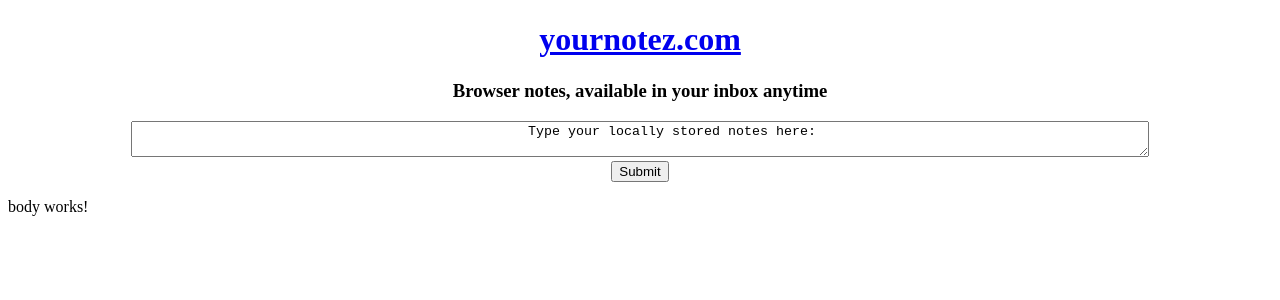
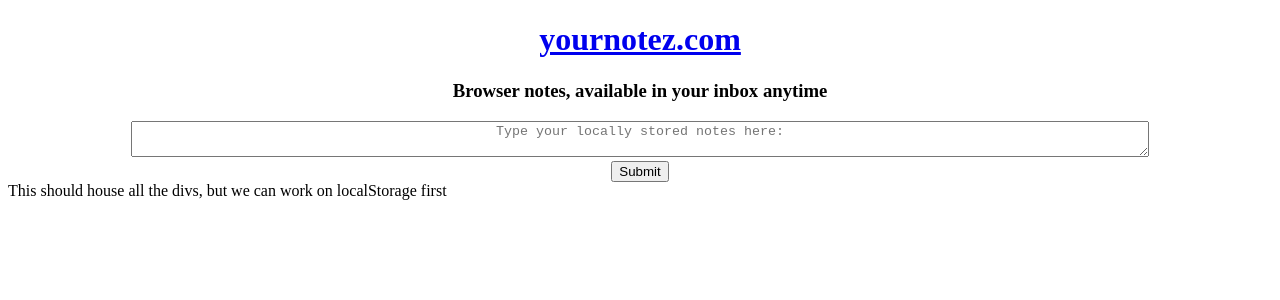
Before and after one commit to nikhilkulkarni1755/yournotez, an Angular app in the folder yournotez/: page / in a window 1280 px wide. Shown: the top 300 px of the page. Built offline with nearby package versions, Linux system fonts and the light colour scheme.

Commit message:
localStorage init

```diff
--- a/yournotez/src/app/body/body.component.css
+++ b/yournotez/src/app/body/body.component.css
@@ -0,0 +1,3 @@
+p {
+    font-size: 20px;
+}
--- a/yournotez/src/app/body/body.component.html
+++ b/yournotez/src/app/body/body.component.html
@@ -1,4 +1,7 @@
-<p>body works!</p>
+<!-- <p>body works!</p> -->
 <div>
+    <!-- <p id="one">{{data}}</p>
+    <p id="two">{{anotherData}}</p> -->
 
+    This should house all the divs, but we can work on localStorage first
 </div>
--- a/yournotez/src/app/body/body.component.ts
+++ b/yournotez/src/app/body/body.component.ts
@@ -1,4 +1,5 @@
 import { Component } from '@angular/core';
+import { LocalStorageService } from '../local-storage.service';
 
 @Component({
   selector: 'app-body',
@@ -7,4 +8,9 @@
 })
 export class BodyComponent {
 
+  constructor(private ls: LocalStorageService) {
+    console.log('number of notes: ' + ls.getNumberOfNotes())
+  }
+
+
 }
--- a/yournotez/src/app/header/header.component.html
+++ b/yournotez/src/app/header/header.component.html
@@ -2,8 +2,6 @@
 <h3>Browser notes, available in your inbox anytime</h3>
 
 <div>
-    <textarea>
-        Type your locally stored notes here:
-    </textarea><br>
+    <textarea placeholder="Type your locally stored notes here:"></textarea><br>
     <input type="submit">
 </div>
--- a/yournotez/src/app/local-storage.service.ts
+++ b/yournotez/src/app/local-storage.service.ts
@@ -5,5 +5,24 @@
 })
 export class LocalStorageService {
 
-  constructor() { }
+  numberOfNotes:any = 0
+
+  constructor() {
+    this.getData()
+  }
+
+  public getNumberOfNotes() {
+    if(localStorage.getItem('0') === null) {
+      localStorage.setItem('0', '0')
+    }
+    return localStorage.getItem('0')
+  }
+
+  public getData() {
+    this.numberOfNotes = localStorage.getItem('0')
+  }
+
+  public saveData() {
+
+  }
 }
```
Also changed, not shown: 3 other files (tests, documents, lock files or other folders).
